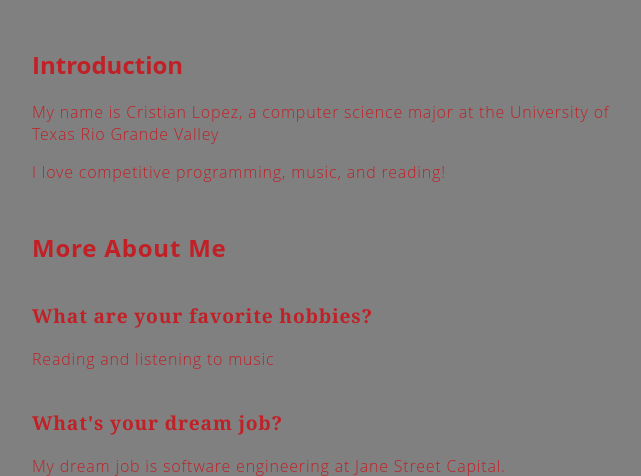
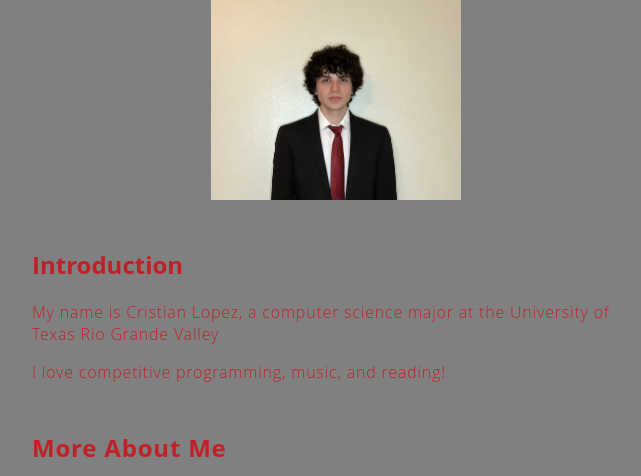
Before and after one commit to CLopez021/personalwebsitee, a Flask app: page / in a window 1280 px wide. Shown: the part 600-1076 px from the top of the page, without its empty margins (304-945 px from the left). Run offline with Flask 2, Linux system fonts and the light colour scheme.

Commit message:
cssstuff

```diff
--- a/static/basic.css
+++ b/static/basic.css
@@ -18,7 +18,11 @@ body {
   background-repeat: no-repeat;
   border-top: solid 1em #c02026;
 }
-
+.center {
+  display: block;
+  margin-left: auto;
+  margin-right: auto;
+}
 .masthead-intro {
     /* Layout Declarations */
     margin-bottom: 0.1em;
--- a/templates/base.html
+++ b/templates/base.html
@@ -8,6 +8,7 @@
   <h1 class='masthead-heading'>Lopez</h1>
 </header>
 <body style="background-color:grey;">
+    <img src="static/IMG_7385.jpg" alt="Profile Pic" width="250" height="200" class ="center">
     <section class="introduction-section">
         <h1>Introduction</h1>
         <p>My name is Cristian Lopez, a computer science major at the University of Texas Rio Grande Valley</p>
```
